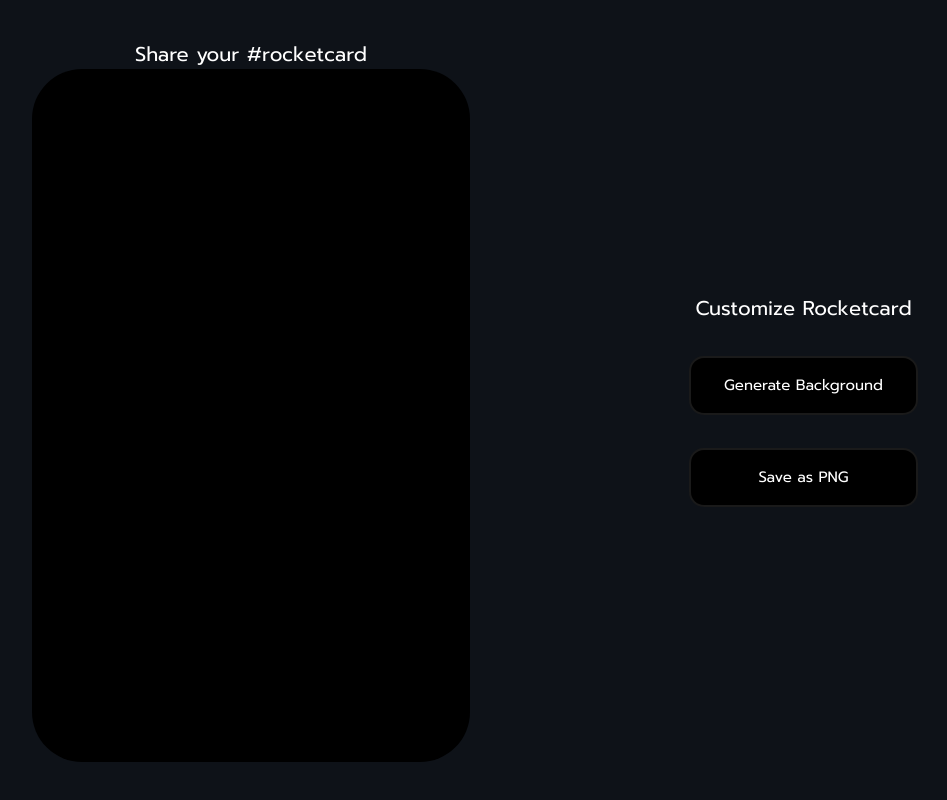
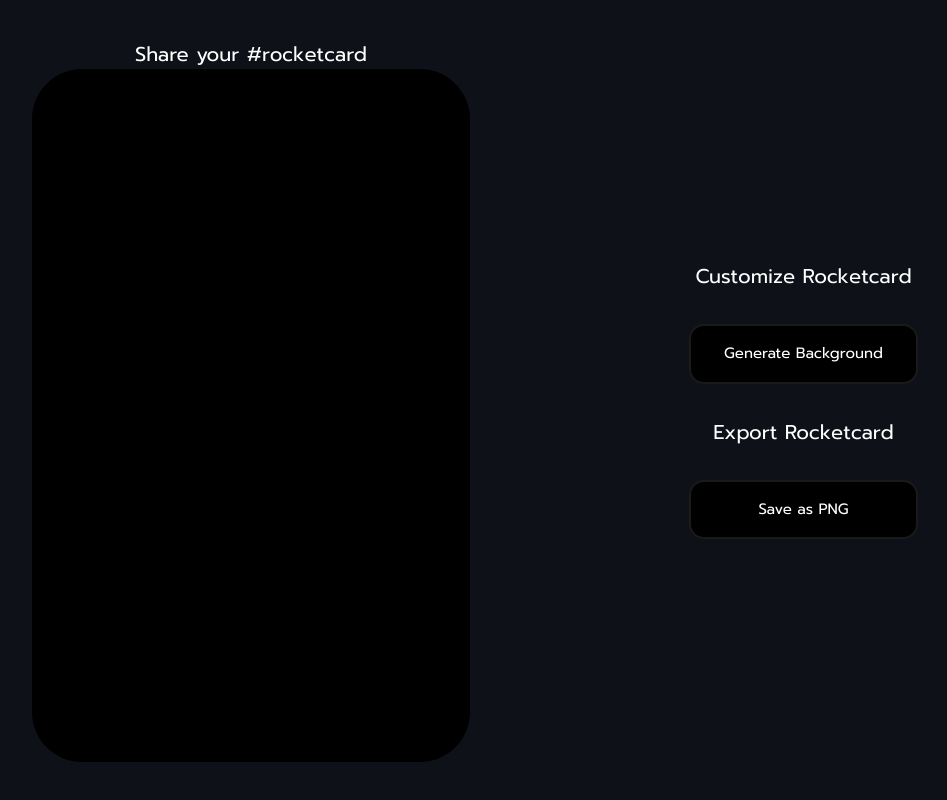
Before and after one commit to KrisMazzini/rocketCard, a React (Vite) app: page / in a window 1280 px wide. Shown: the whole page, without its empty margins (165-1112 px from the left). Built offline with nearby package versions, Linux system fonts and the light colour scheme; no server answers.

Commit message:
adjust aside organization

```diff
--- a/src/Pages/Home/index.jsx
+++ b/src/Pages/Home/index.jsx
@@ -56,6 +56,7 @@ export function Home() {
             <aside>
                 <p>Customize Rocketcard</p>
                 <Button key="generateBackgroundColor" text="Generate Background" onclick={generateBackgroundColor}/>
+                <p>Export Rocketcard</p>
                 <Button key="saveAsPNG" text="Save as PNG" onclick={() => exportComponentAsPNG(cardRef)}/>
             </aside>
         </div>
```
